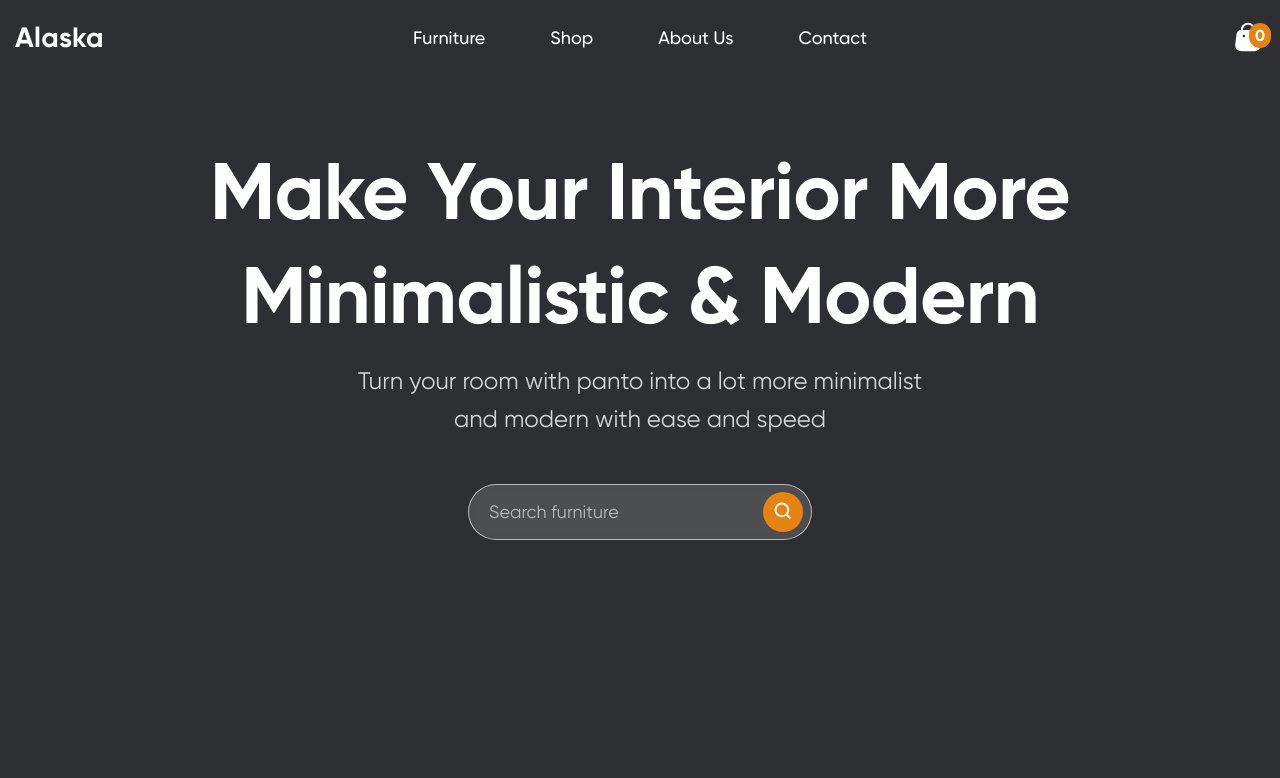
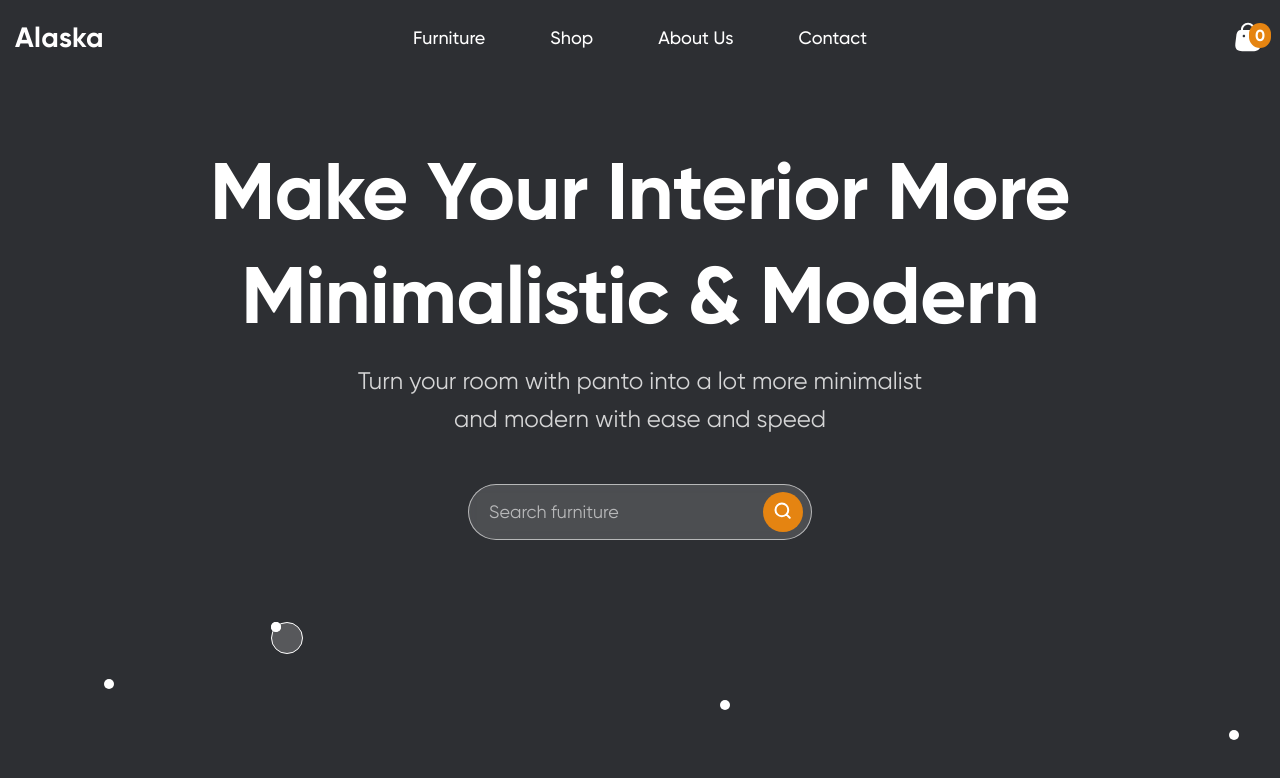
Before and after one commit to jashenwei/alaskaStore, a plain HTML site: page index.html in a window 1280 px wide. Drawn offline with Linux system fonts and the light colour scheme.

Commit message:
добавление __info-dot

```diff
--- a/index.html
+++ b/index.html
@@ -53,6 +53,21 @@
             </button>
           </form>
         </div>
+        <div class="header__dot-sofa">
+          <button class="info-dot">
+            <div class="info-dot__circle"></div>
+            <div class="info-dot__radius"></div>
+          </button>
+        </div>
+        <div class="header__dot-vase">
+          <div class="info-dot"></div>
+        </div>
+        <div class="header__dot-item">
+          <div class="info-dot"></div>
+        </div>
+        <div class="header__dot-wall">
+          <div class="info-dot"></div>
+        </div>
       </div>
     </header>
   </body>
--- a/scss/blocks/__header.scss
+++ b/scss/blocks/__header.scss
@@ -1,4 +1,5 @@
 .header {
+  position: relative;
   padding-top: 20px;
   background-color: var(--footer-bg);
   background-image: url("./../img/header/header-bg.jpg");
@@ -39,3 +40,24 @@
 .header__search {
   margin: 45px auto 0;
 }
+
+.header__dot-sofa {
+  position: absolute;
+  left: calc(296 * 100% / (1440 - 40));
+  top: calc(685 * 100% / (1084 - 14));
+}
+.header__dot-vase {
+  position: absolute;
+  left: calc(114 * 100% / (1440 - 40));
+  top: calc(754 * 100% / (1084 - 14));
+}
+.header__dot-item {
+  position: absolute;
+  left: calc(810 * 100% / (1440));
+  top: calc(787 * 100% / (1084));
+}
+.header__dot-wall {
+  position: absolute;
+  right: calc(46 * 100% / (1440));
+  top: calc(821 * 100% / (1084));
+}
--- /dev/null
+++ b/scss/blocks/__info-dot.scss
@@ -0,0 +1,46 @@
+.info-dot {
+  width: 10px;
+  height: 10px;
+  background-color: #fff;
+  border-radius: 50%;
+  position: relative;
+  cursor: pointer;
+  .info-dot__circle {
+    position: absolute;
+    z-index: 1;
+    left: 50%;
+    top: 50%;
+    transform: translate(-50%, -50%);
+    width: 10px;
+    height: 10px;
+    border-radius: 50%;
+    background-color: #fff;
+    pointer-events: none;
+  }
+  .info-dot__radius {
+    width: 32px;
+    height: 32px;
+
+    border: 0.86px solid #fff;
+    border-radius: 50%;
+    background: rgba(255, 255, 255, 0.2);
+    backdrop-filter: blue(4px);
+    animation: pulse 1s infinite alternate;
+    pointer-events: none;
+  }
+  .info-dot:hover .info-dot__radius {
+    animation: pulse 1s infinite alternate paused;
+  }
+
+  .info-dot:hover .info-fot__circle {
+    background-color: orange;
+  }
+  @keyframes pulse {
+    0% {
+      transform: scale(1);
+    }
+    100% {
+      transform: scale(1.2);
+    }
+  }
+}
--- a/scss/main.scss
+++ b/scss/main.scss
@@ -11,3 +11,4 @@
 @import "./blocks/_nav-list";
 @import "./blocks/_cart";
 @import "./blocks/_search-form";
+@import "./blocks/_info-dot";
```
Also changed, not shown: css/main.css, 1 other file.
